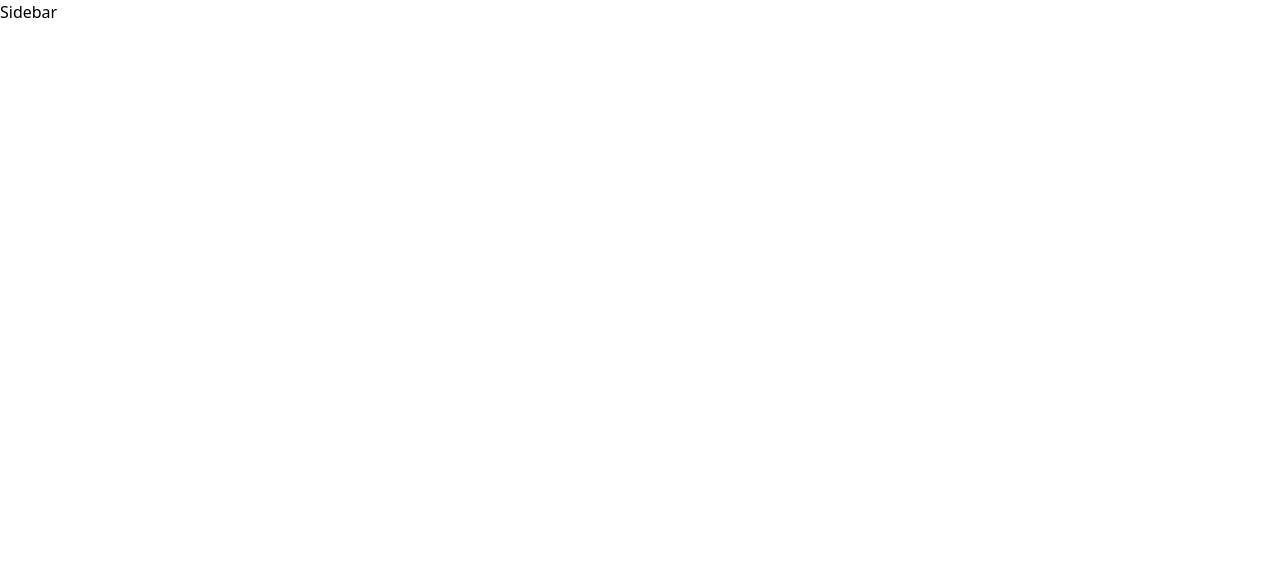
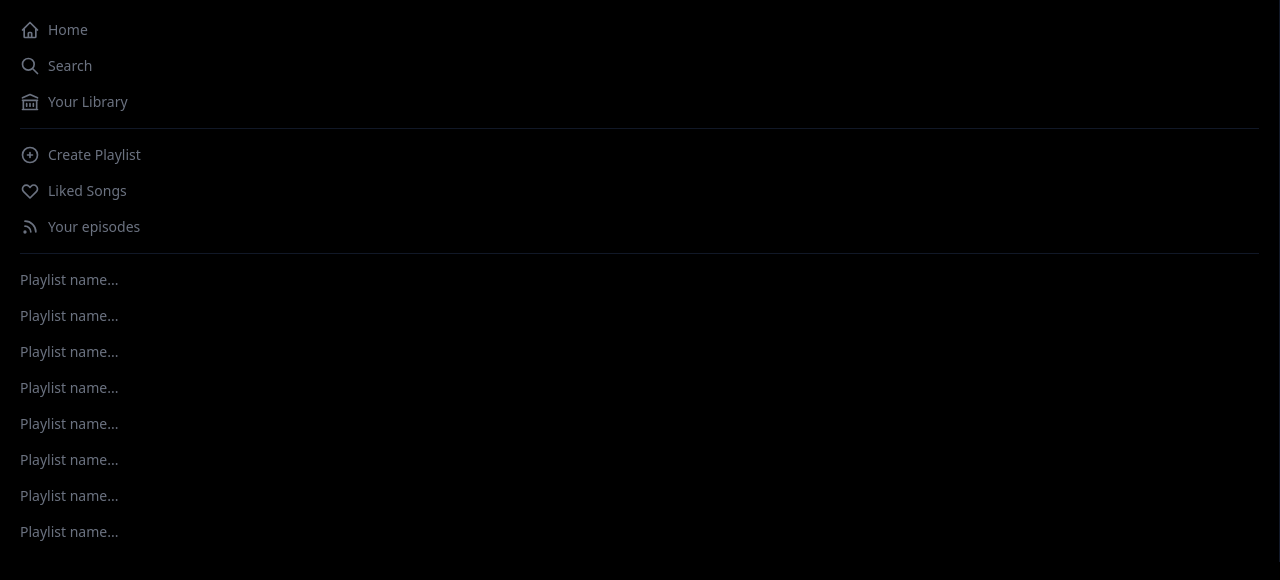
Before and after one commit to josuembuyu/spotify-clone, a Next.js app: page / in a window 1280 px wide. Shown: the top 580 px of the page. Built offline with nearby package versions, Linux system fonts and the light colour scheme.

Commit message:
Design sidebar component

```diff
--- a/components/Sidebar.js
+++ b/components/Sidebar.js
@@ -1,7 +1,55 @@
+
+import {
+    HomeIcon,
+    SearchIcon,
+    LibraryIcon,
+    HeartIcon,
+    RssIcon,
+    PlusCircleIcon
+} from '@heroicons/react/outline'
+
+
 function Sidebar() {
     return (
-        <div>
-            <h1>Sidebar</h1>
+        <div className="text-gray-500 p-5 text-sm border-r border-gray-900">
+            <div className="space-y-4">
+                <button className="flex items-center space-x-2 hover:text-white">
+                    <HomeIcon className="w-5 h-5" />
+                    <p>Home</p>
+                </button>
+                <button className="flex items-center space-x-2 hover:text-white">
+                    <SearchIcon className="w-5 h-5" />
+                    <p>Search</p>
+                </button>
+                <button className="flex items-center space-x-2 hover:text-white">
+                    <LibraryIcon className="w-5 h-5" />
+                    <p>Your Library</p>
+                </button>
+                <hr className="border-t-[0.1px] border-gray-900" />
+                <button className="flex items-center space-x-2 hover:text-white">
+                    <PlusCircleIcon className="w-5 h-5" />
+                    <p>Create Playlist</p>
+                </button>
+                <button className="flex items-center space-x-2 hover:text-white">
+                    <HeartIcon className="w-5 h-5" />
+                    <p>Liked Songs</p>
+                </button>
+                <button className="flex items-center space-x-2 hover:text-white">
+                    <RssIcon className="w-5 h-5" />
+                    <p>Your episodes</p>
+                </button>
+                <hr className="border-t-[0.1px] border-gray-900" />
+
+                {/* Playlist... */}
+                <p className="cursor-pointer hover:text-white">Playlist name...</p>
+                <p className="cursor-pointer hover:text-white">Playlist name...</p>
+                <p className="cursor-pointer hover:text-white">Playlist name...</p>
+                <p className="cursor-pointer hover:text-white">Playlist name...</p>
+                <p className="cursor-pointer hover:text-white">Playlist name...</p>
+                <p className="cursor-pointer hover:text-white">Playlist name...</p>
+                <p className="cursor-pointer hover:text-white">Playlist name...</p>
+                <p className="cursor-pointer hover:text-white">Playlist name...</p>
+            </div>
         </div>
     )
 }
--- a/package.json
+++ b/package.json
@@ -8,6 +8,7 @@
     "start": "next start"
   },
   "dependencies": {
+    "@heroicons/react": "^1.0.5",
     "next": "12.0.10",
     "react": "17.0.2",
     "react-dom": "17.0.2"
--- a/pages/index.js
+++ b/pages/index.js
@@ -3,7 +3,7 @@ import Sidebar from "../components/Sidebar"
 export default function Home() {
   return (
     <div className="">
-      <main>
+      <main className="bg-black h-screen overflow-hidden">
         <Sidebar />
 
       </main>
```
Also changed, not shown: 1 other file (tests, documents, lock files or other folders).
